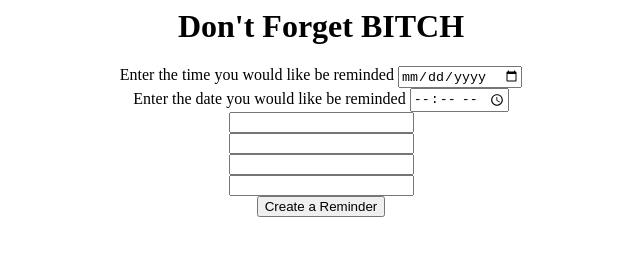
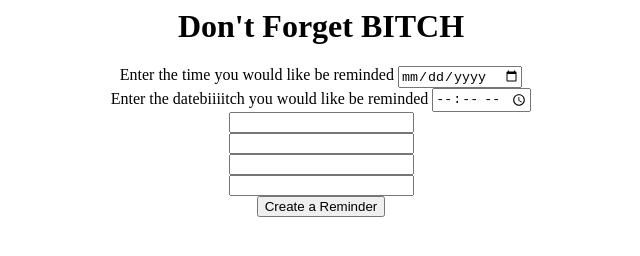
Before and after one commit to redrobin005/Dont-Forget, a plain HTML site: page index.html in a window 1280 px wide. Shown: the whole page, without its empty margins (319-959 px from the left). Drawn offline with Linux system fonts and the light colour scheme.

Commit message:
testing bitch

```diff
--- a/index.html
+++ b/index.html
@@ -16,7 +16,7 @@
         <div>
         <label for="time"> Enter the time you would like be reminded</label>
       <input type="date" id="date"><br>
-      <label for="date"> Enter the date you would like be reminded</label>
+      <label for="date"> Enter the datebiiiitch you would like be reminded</label>
       <input type="time" id=time>
         </div>
 
```
